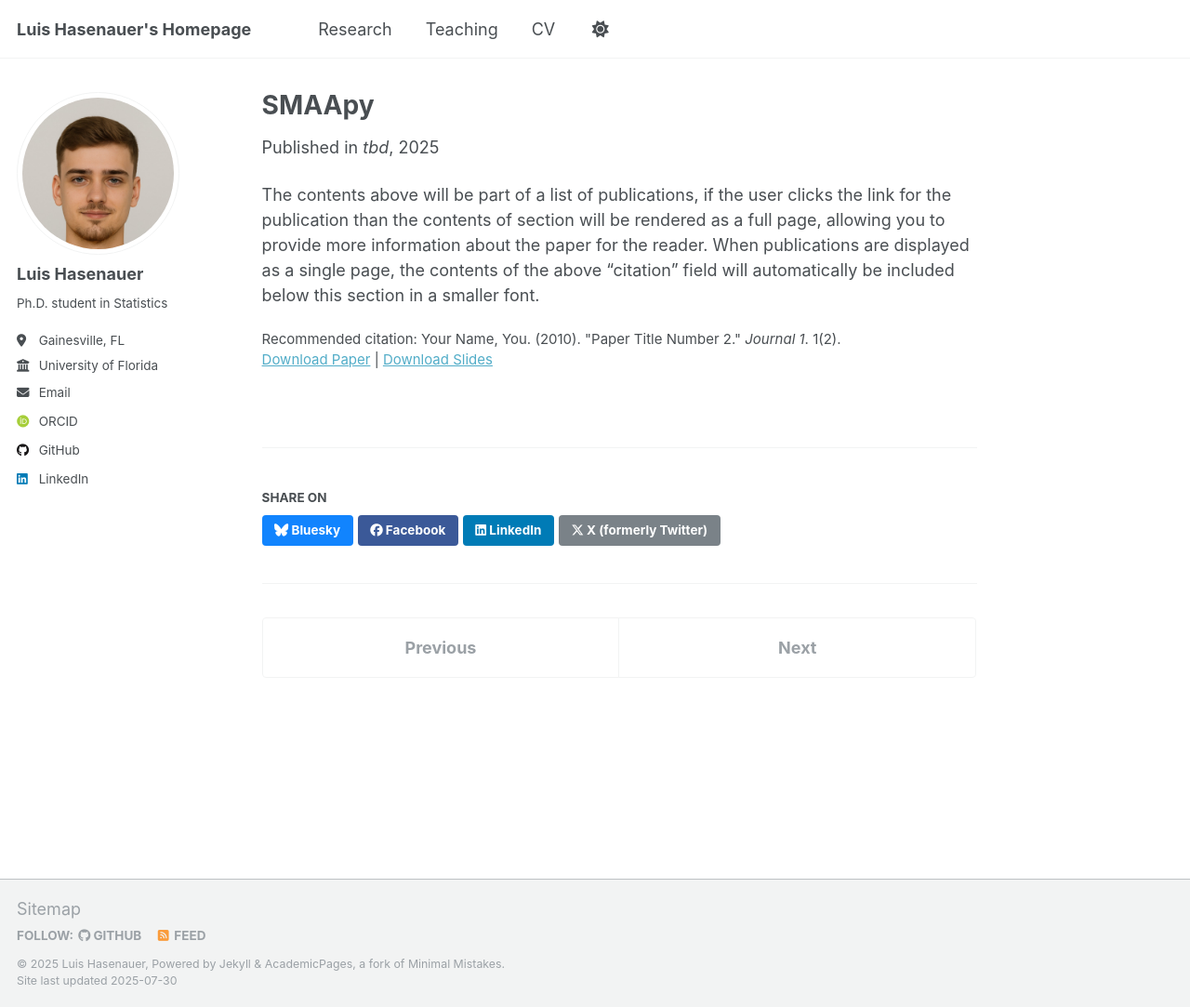
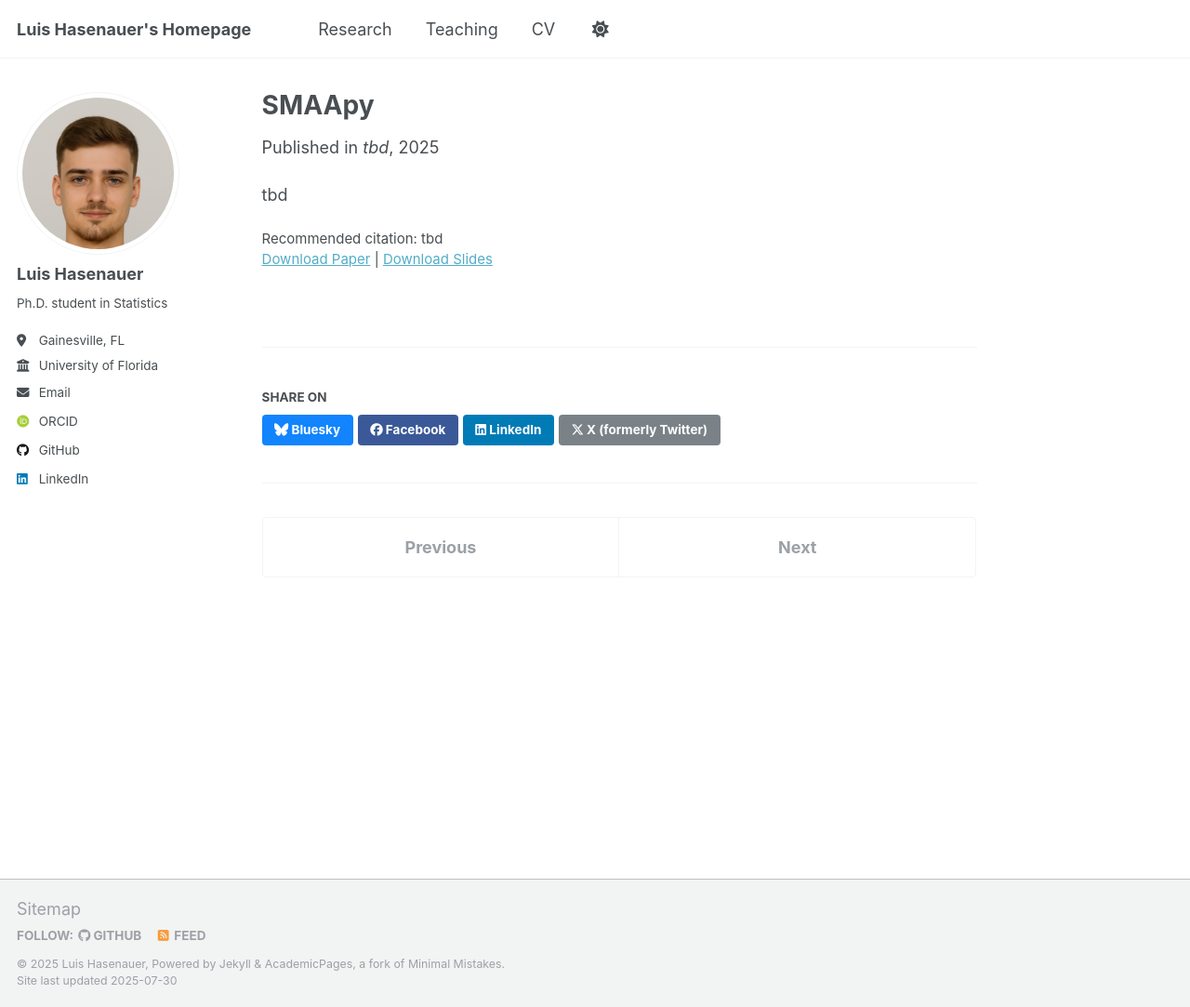
Before and after one commit to LuisHasenauer/LuisHasenauer.github.io, a Jekyll site: the page built from _publications/2010-10-01-paper-title-number-2.md, in a window 1280 px wide and 1083 px high. Shown: the whole window at 93% size. Built offline with Jekyll 4.4.1, drawn with Linux system fonts in a browser that asks for light colours; some web fonts are replaced; a script that is not in the unit is left out.

Commit message:
Update 2010-10-01-paper-title-number-2.md

```diff
--- a/_publications/2010-10-01-paper-title-number-2.md
+++ b/_publications/2010-10-01-paper-title-number-2.md
@@ -8,7 +8,6 @@ date: 2025-01-02
 venue: 'tbd'
 slidesurl: 'http://academicpages.github.io/files/slides2.pdf'
 paperurl: 'http://academicpages.github.io/files/paper2.pdf'
-citation: 'Your Name, You. (2010). &quot;Paper Title Number 2.&quot; <i>Journal 1</i>. 1(2).'
+citation: 'tbd'
 ---
-
-The contents above will be part of a list of publications, if the user clicks the link for the publication than the contents of section will be rendered as a full page, allowing you to provide more information about the paper for the reader. When publications are displayed as a single page, the contents of the above "citation" field will automatically be included below this section in a smaller font.
+tbd
```
